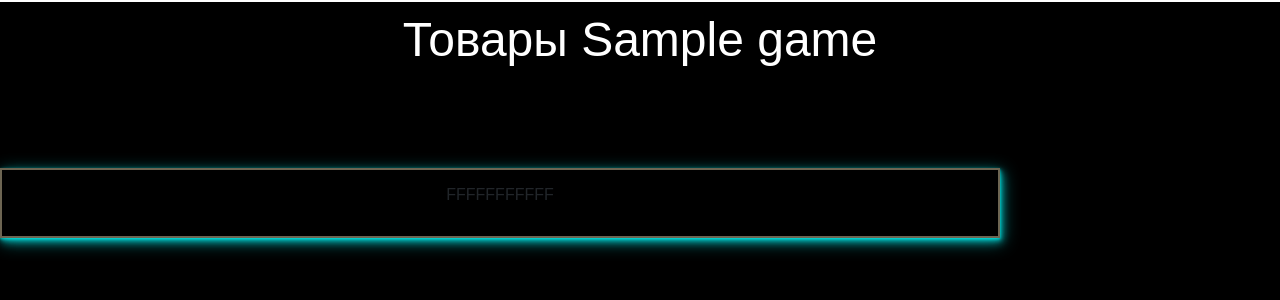
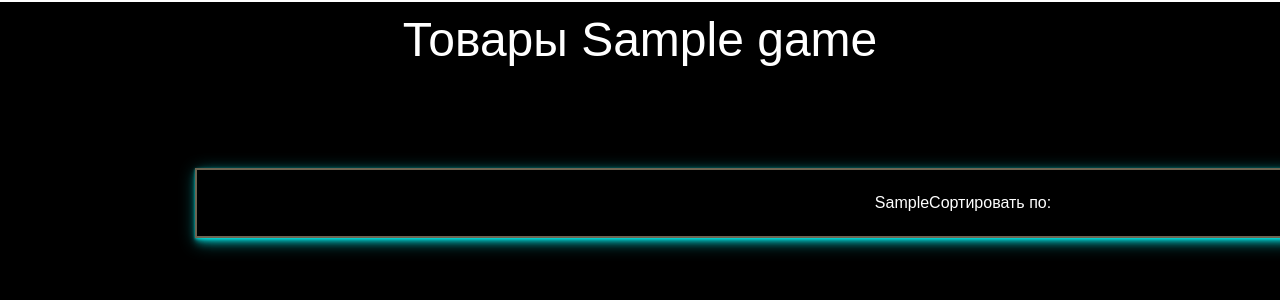
Before and after one commit to Chebupel01/BuyForGame-bforg-WebSite, a Flask app: template templates/products.html in a window 1280 px wide; the page is wider, and only the part inside the window is pictured. Shown: the part 80-380 px from the top of that part. Run offline with Flask 3, Linux system fonts and the light colour scheme; the template is opened without the code that fills it: most values are stand-ins (such as "Sample title", 1, 10 or a date in 2020); some libraries are stand-ins or nearby versions.

Commit message:
Requirements.txt и другие доработки

```diff
--- a/static/css/style.css
+++ b/static/css/style.css
@@ -235,29 +235,63 @@ input[type="password"] {
    font-family: "Poppins", sans-serif;
 }
 
+.store-body {
+  display: flex;
+  justify-content: start;
+  flex-flow: row wrap;
+  margin-left: 195px;
+  margin-right: 195px;
+  width: 1536px;
+}
+
 .product {
   display: flex;
   justify-content: center;
   align-items: center;
   border: solid 2px #6D6552;
   background: transparent;
-  width: 1000px;
+  width: 1536px;
   height: 70px;
   box-shadow: 0px 1px 2px 0px rgba(0,255,255,0.45),
             1px 2px 4px 0px rgba(0,255,255,0.45),
             2px 4px 8px 0px rgba(0,255,255,0.45),
             2px 4px 16px 0px rgba(0,255,255,0.45);
+  color: #fff;
 }
 
-.btn:before {
-  content: "";
-  position: absolute;
-  opacity: 0;
-  transition: .5s;
+
+
+.dropdown {
+  position: relative;
+  display: inline-block;
 }
 
-.btn:hover:before {
-  filter: blur(20px);
+
+.dropdown-content {
+  position: absolute;
+  background-color: rgba(47,79,79,0.75);
+  text-decoration: none;
+  color: #fff;
+  min-width: 160px;
+  border-radius: 10px;
+  box-shadow: 0 8px 16px 0 rgba(0,0,0,0.2);
+  padding: 12px;
+  z-index: 1;
+  opacity: 0;
+  visibility: hidden;
+  transition: opacity 0.3s, visibility 0.3s;
+}
+
+.dropdown-content a {
+  position: relative;
+  font-size: 16px;
+  color: #fff;
+  text-decoration: none;
+  font-weight: 500;
+  margin-right: 40px;
+}
+
+.dropdown:hover .dropdown-content {
   opacity: 1;
-  animation: animate 8s linear infinite;
+  visibility: visible;
 }
--- a/templates/products.html
+++ b/templates/products.html
@@ -1,7 +1,18 @@
 {% extends "index.html" %}
 {% block content %}
     <h1 class="games-label">Товары {{ game.game_name }}</h1>
-    <div class="product">
-        <p>FFFFFFFFFFF</p>
+    <div class="store-body">
+        <div class="product">
+            <span>{{ sort_method }}</span>
+        <div class="dropdown">
+            <span>Сортировать по:</span>
+            <div class="dropdown-content">
+                <a href="#">Рейтингу продавцов</a><br>
+                <a href="#">Дате выставления</a><br>
+                <a href="#">Возрастанию цены</a><br>
+                <a href="#">Убыванию цены</a>
+            </div>
+        </div>
+    </div>
     </div>
 {% endblock %}
```
Also changed, not shown: templates/f.html (added, +38 -0 lines).
